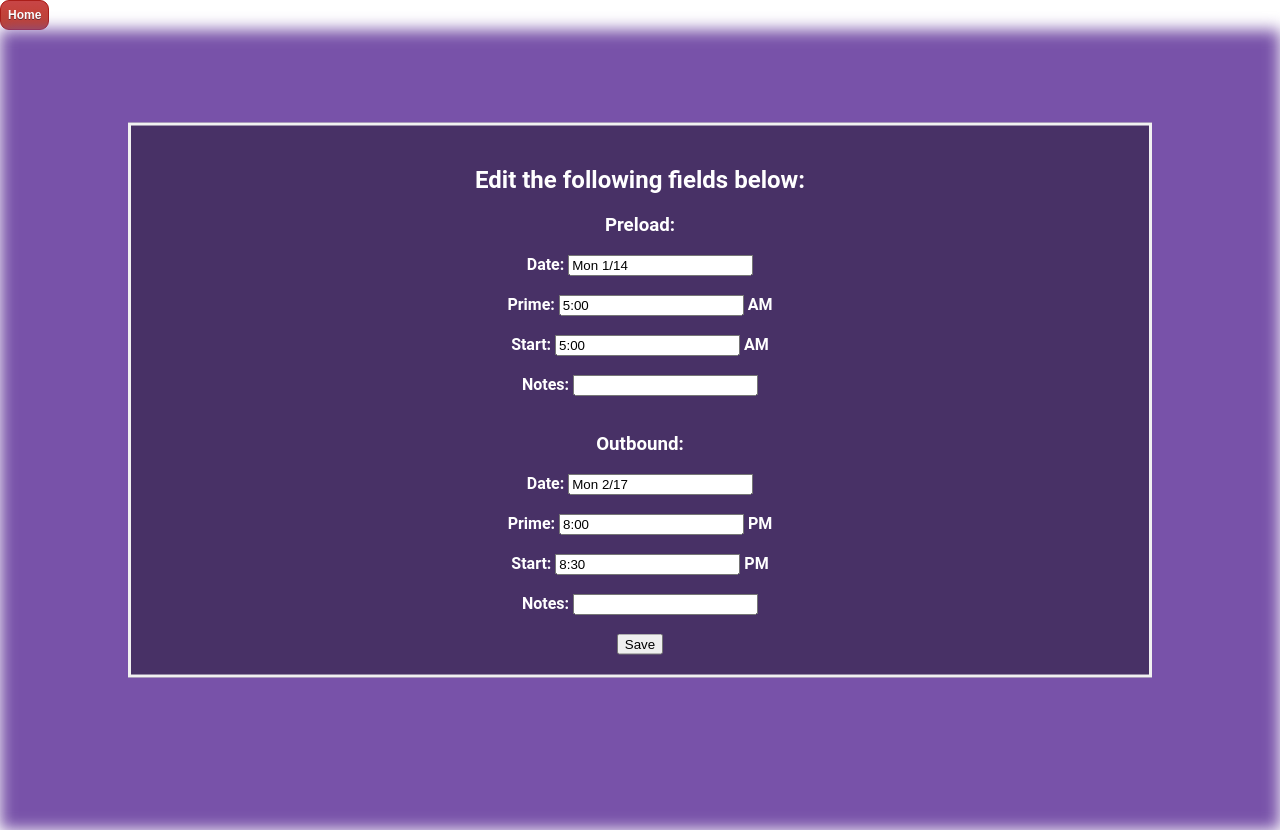
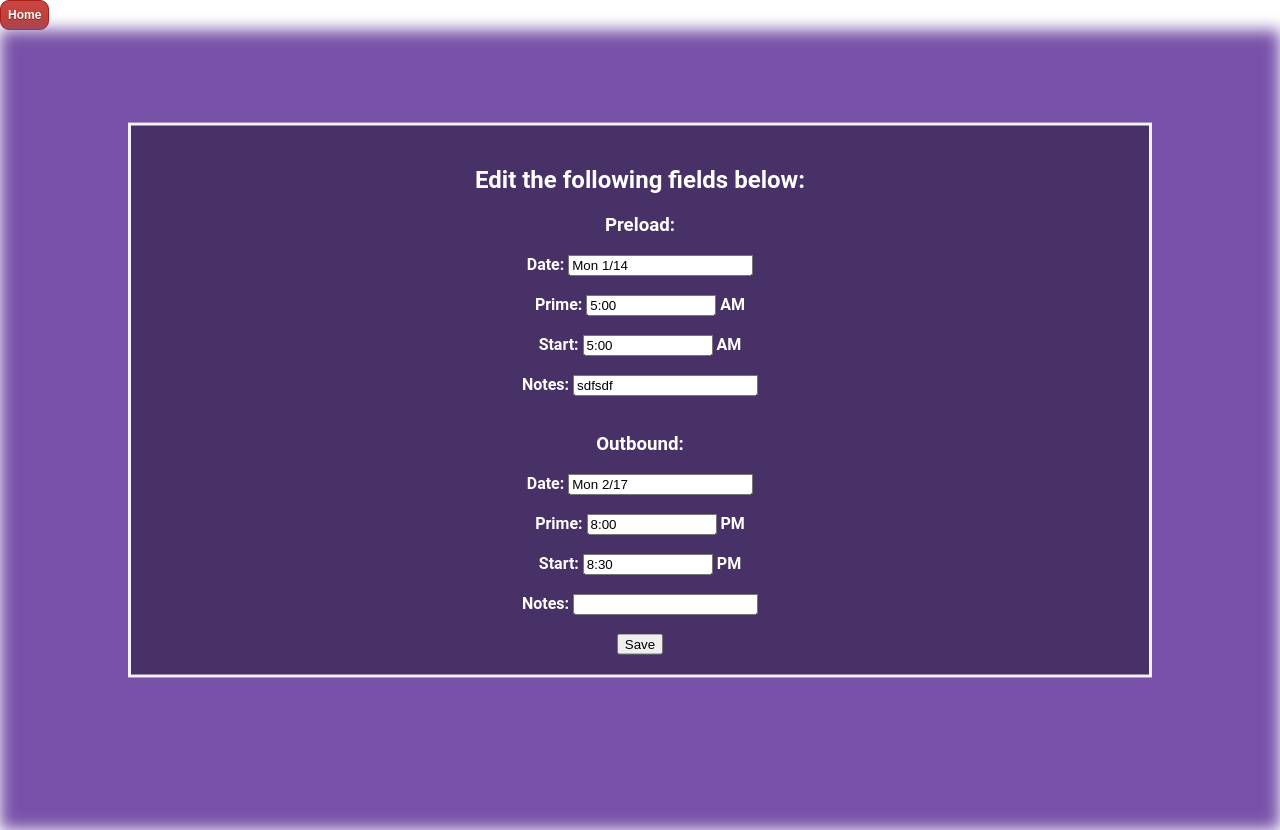
Before and after one commit to clintkev251/start_time, a PHP site: page /admin/ in a window 1280 px wide. Run offline with PHP 8.4, Linux system fonts and the light colour scheme.

Commit message:
Idiotproofed and resized admin fields

```diff
--- a/admin/index.php
+++ b/admin/index.php
@@ -102,13 +102,13 @@ body, html {
             <form method="post" action="index.php" autocomplete="off">
             <h3>Preload:</h3>
                 Date: <input type="text" value ="<?php echo($lines[0]);?>" name="date"></br></br>
-                Prime: <input type="text" value="<?php echo($lines[1]);?>" name="prime"> AM</br></br>
-                Start: <input type="text" value="<?php echo($lines[2]);?>"  name="start"> AM</br></br>
+                Prime: <input type="text" maxlength="5"style="width: 130px;"  value="<?php echo($lines[1]);?>" name="prime"> AM</br></br>
+                Start: <input type="text" maxlength="5"style="width: 130px;"  value="<?php echo($lines[2]);?>"  name="start"> AM</br></br>
                 Notes: <input type="text" value="<?php echo($lines[3]);?>" name="notes"></br></br>
             <h3>Outbound:</h3>
                 Date: <input type="text" value ="<?php echo($linesOB[0]);?>" name="dateOB"></br></br>
-                Prime: <input type="text" value="<?php echo($linesOB[1]);?>" name="primeOB"> PM</br></br>
-                Start: <input type="text" value="<?php echo($linesOB[2]);?>"  name="startOB"> PM</br></br>
+                Prime: <input type="text" maxlength="5" style="width: 130px;" value="<?php echo($linesOB[1]);?>" name="primeOB"> PM</br></br>
+                Start: <input type="text" maxlength="5" style="width: 130px;" value="<?php echo($linesOB[2]);?>"  name="startOB"> PM</br></br>
                 Notes: <input type="text" value="<?php echo($linesOB[3]);?>" name="notesOB"></br></br>
                 <input type="submit" name="submit" value="Save">
             </form>
--- a/admin/start.txt
+++ b/admin/start.txt
@@ -1,3 +1,4 @@
 Mon 1/14
 5:00
 5:00
+sdfsdf
--- a/index.php
+++ b/index.php
@@ -80,7 +80,7 @@
             transform: translate(-50%, -50%);
             z-index: 2;
             width: 80%;
-            padding: 1.7%;
+            padding: .5%;
             text-align: center;
         }
 
@@ -99,7 +99,7 @@
             transform: translate(-50%, -50%);
             z-index: 2;
             width: 80%;
-            padding: 1.7%;
+            padding: .5%;
             text-align: center;
         }
 
```
